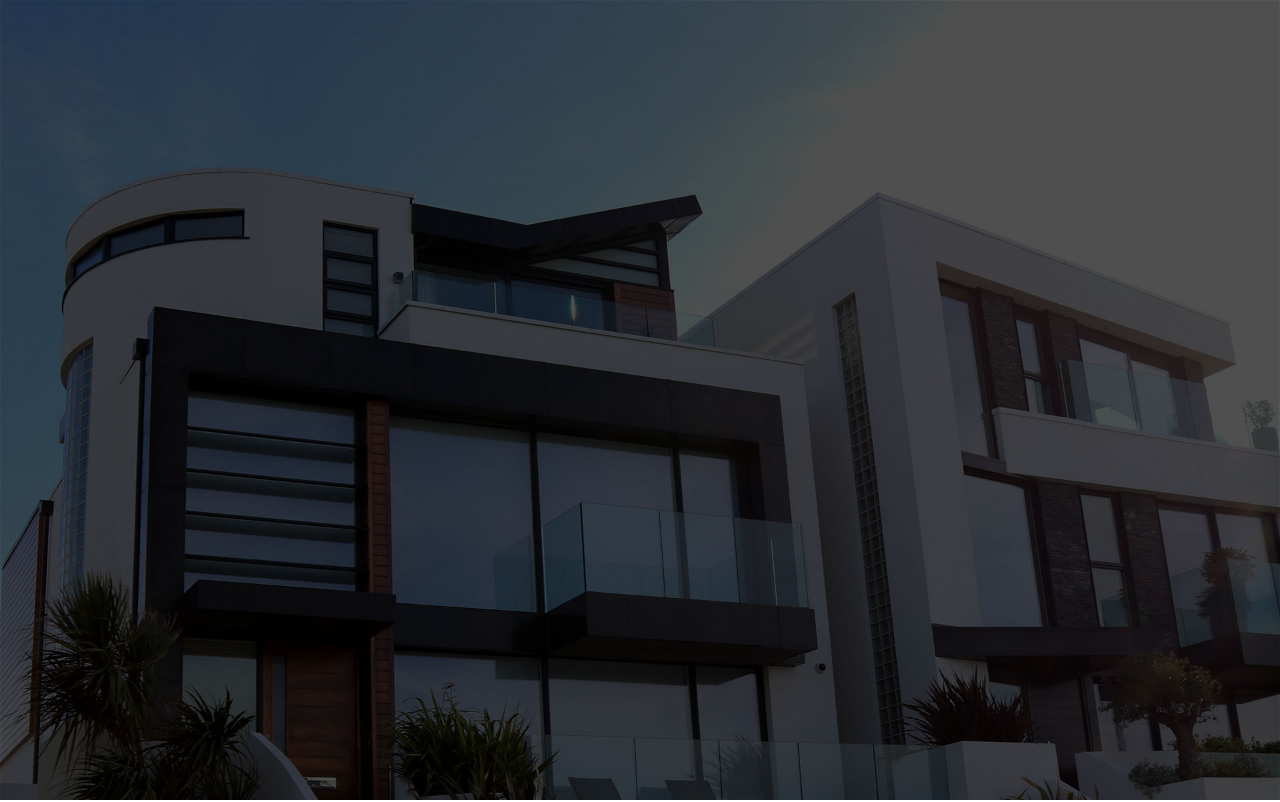
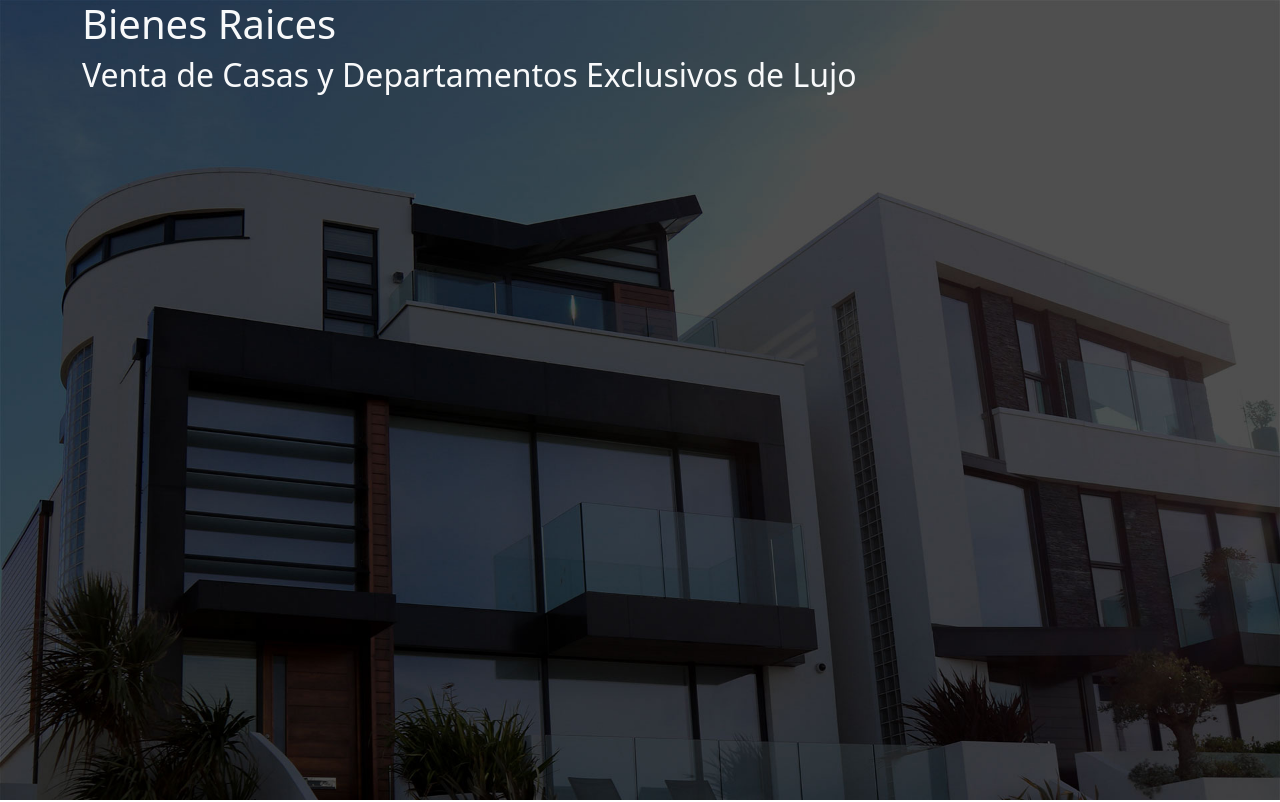
Before and after one commit to gafc2001/bienes-raices-bootstrap, a plain HTML site: page index.html in a window 1280 px wide. Shown: the top 802 px of the page. Drawn offline with nearby package versions, Linux system fonts and the light colour scheme.

Commit message:
Cambio de titulo

```diff
--- a/index.html
+++ b/index.html
@@ -10,8 +10,9 @@
 <body class="">
 
     <header class="vh-100 vw-100 header bg-danger mb-5 overflow-hidden">
-        <div>
-
+        <div class="container text-light">
+            <h1>Bienes Raices</h1>
+            <h2>Venta de Casas y Departamentos Exclusivos de Lujo</h2>
         </div>
     </header>
     <section class="container my-5">
```
